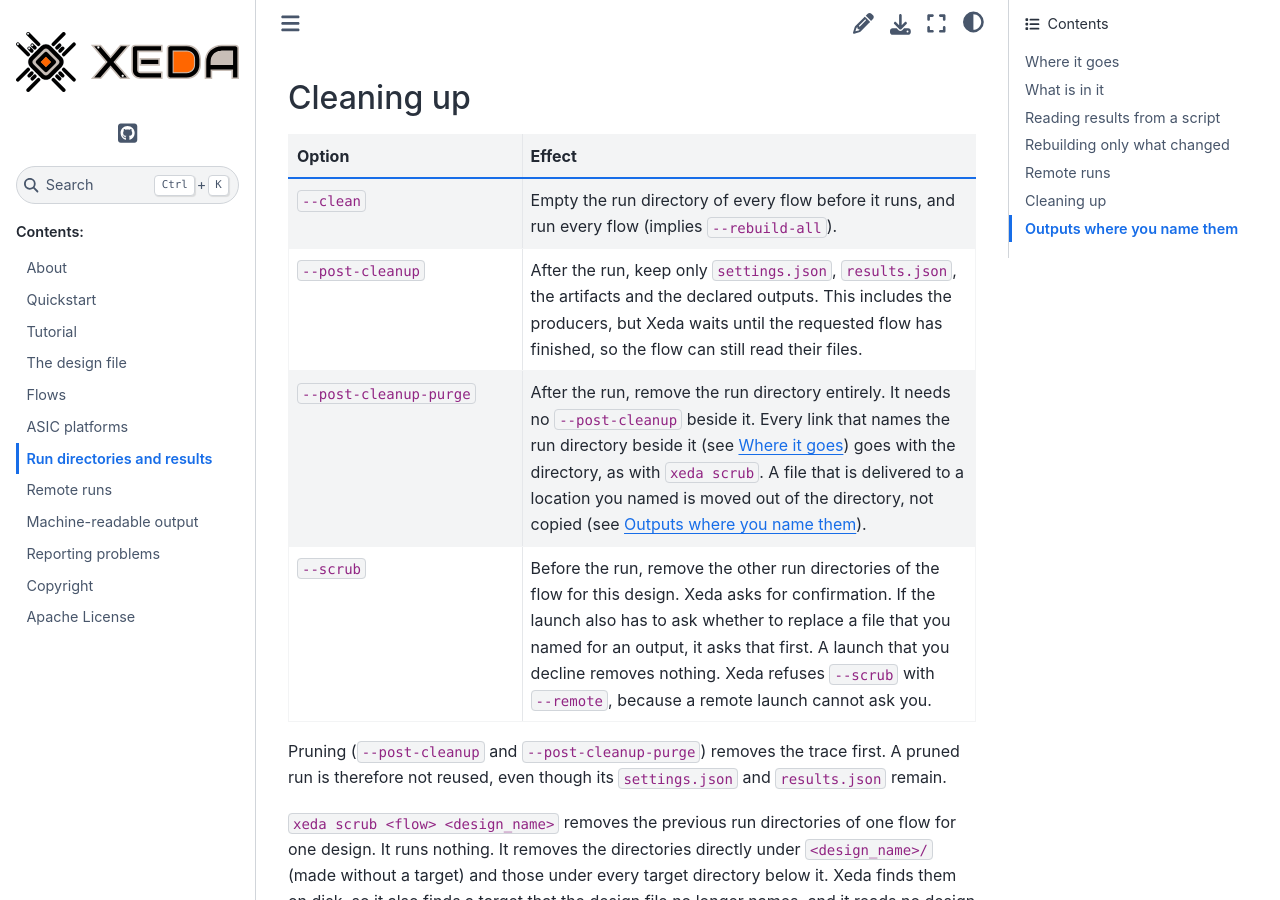
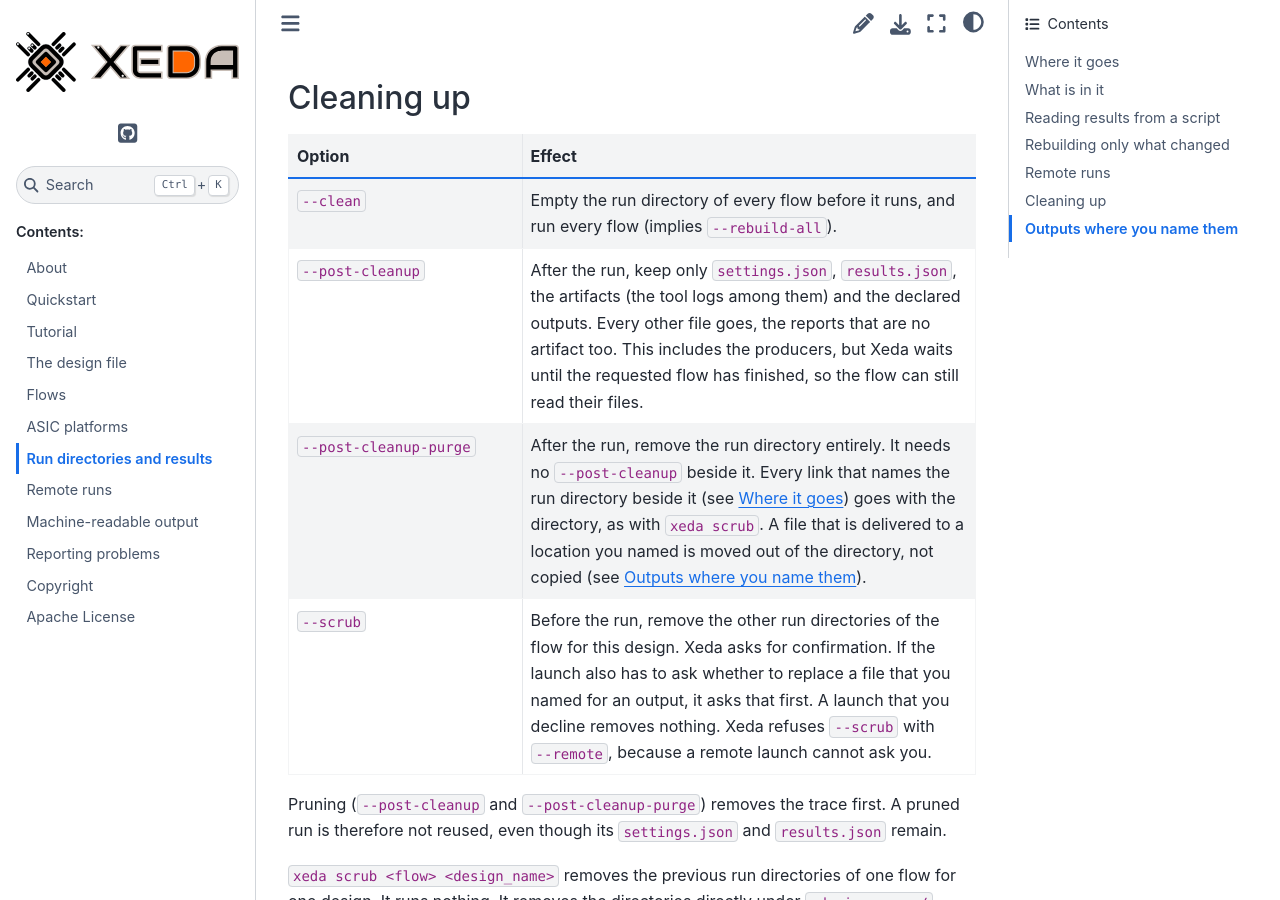
Before and after one commit to XedaHQ/xeda, a Sphinx documentation site: the page built from docs/run-directories.rst, in a window 1280 px wide and 900 px high, scrolled down 16599 px. Built offline with Sphinx 7.4.7 and the Sphinx Book theme 1.1.4, drawn with Linux system fonts in a browser that asks for light colours.

Commit message:
Say that --post-cleanup keeps the artifacts, the tool logs among them
The table of the run-directory options and a changelog entry say what a pruned run directory keeps: settings.json, results.json, the declared outputs and the documented artifacts, which include the tool logs. Every other file goes.

```diff
--- a/docs/run-directories.rst
+++ b/docs/run-directories.rst
@@ -638,9 +638,10 @@ Cleaning up
      - Empty the run directory of every flow before it runs, and run every flow (implies
        ``--rebuild-all``).
    * - ``--post-cleanup``
-     - After the run, keep only ``settings.json``, ``results.json``, the artifacts and the declared
-       outputs. This includes the producers, but Xeda waits until the requested flow has finished,
-       so the flow can still read their files.
+     - After the run, keep only ``settings.json``, ``results.json``, the artifacts (the tool logs
+       among them) and the declared outputs. Every other file goes, the reports that are no
+       artifact too. This includes the producers, but Xeda waits until the requested flow has
+       finished, so the flow can still read their files.
    * - ``--post-cleanup-purge``
      - After the run, remove the run directory entirely. It needs no ``--post-cleanup`` beside it.
        Every link that names the run directory beside it (see `Where it goes`_) goes with the
```
Also changed, not shown: changelog.d/post-cleanup-keeps-artifacts.changed.md (added, +2 -0 lines).
